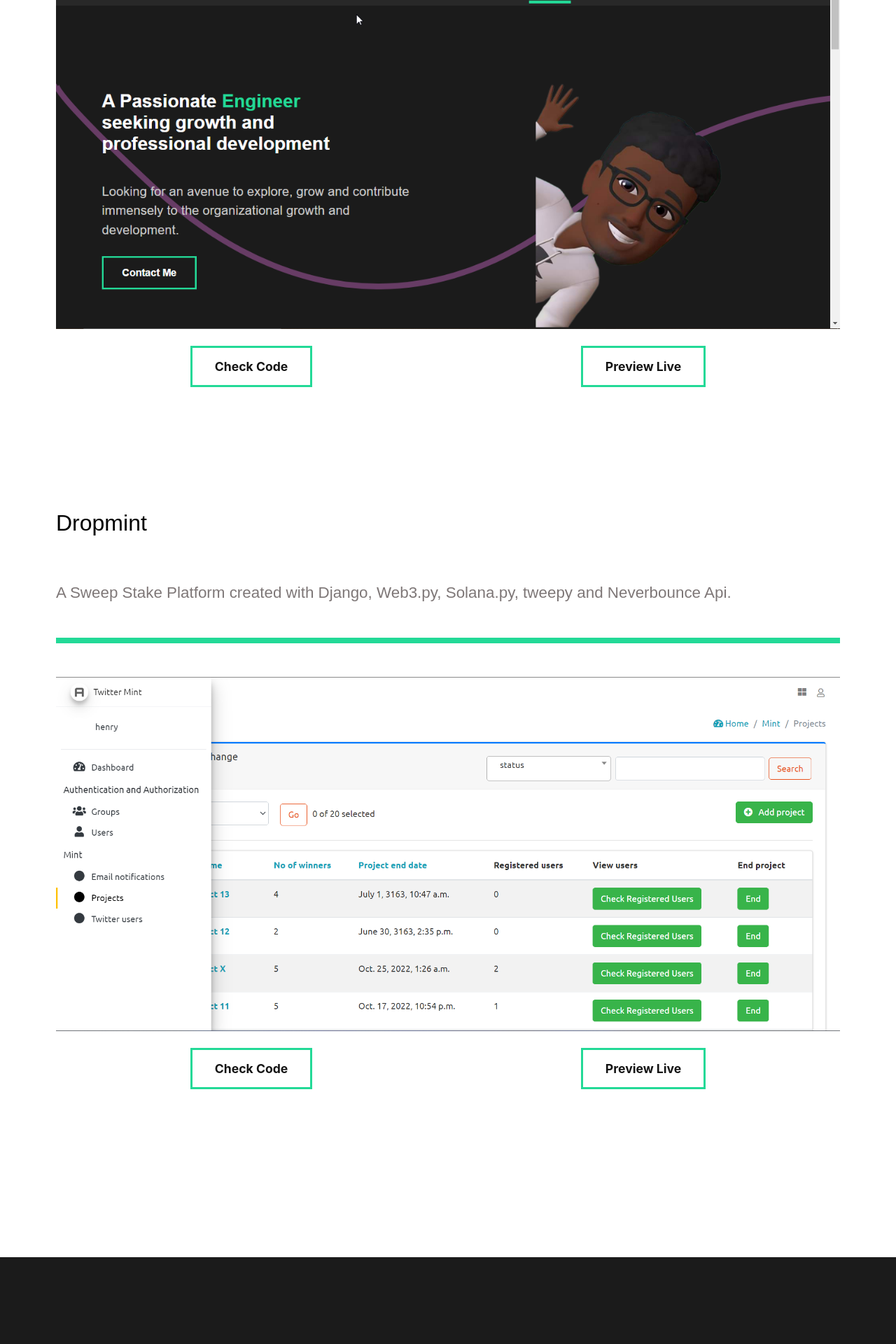
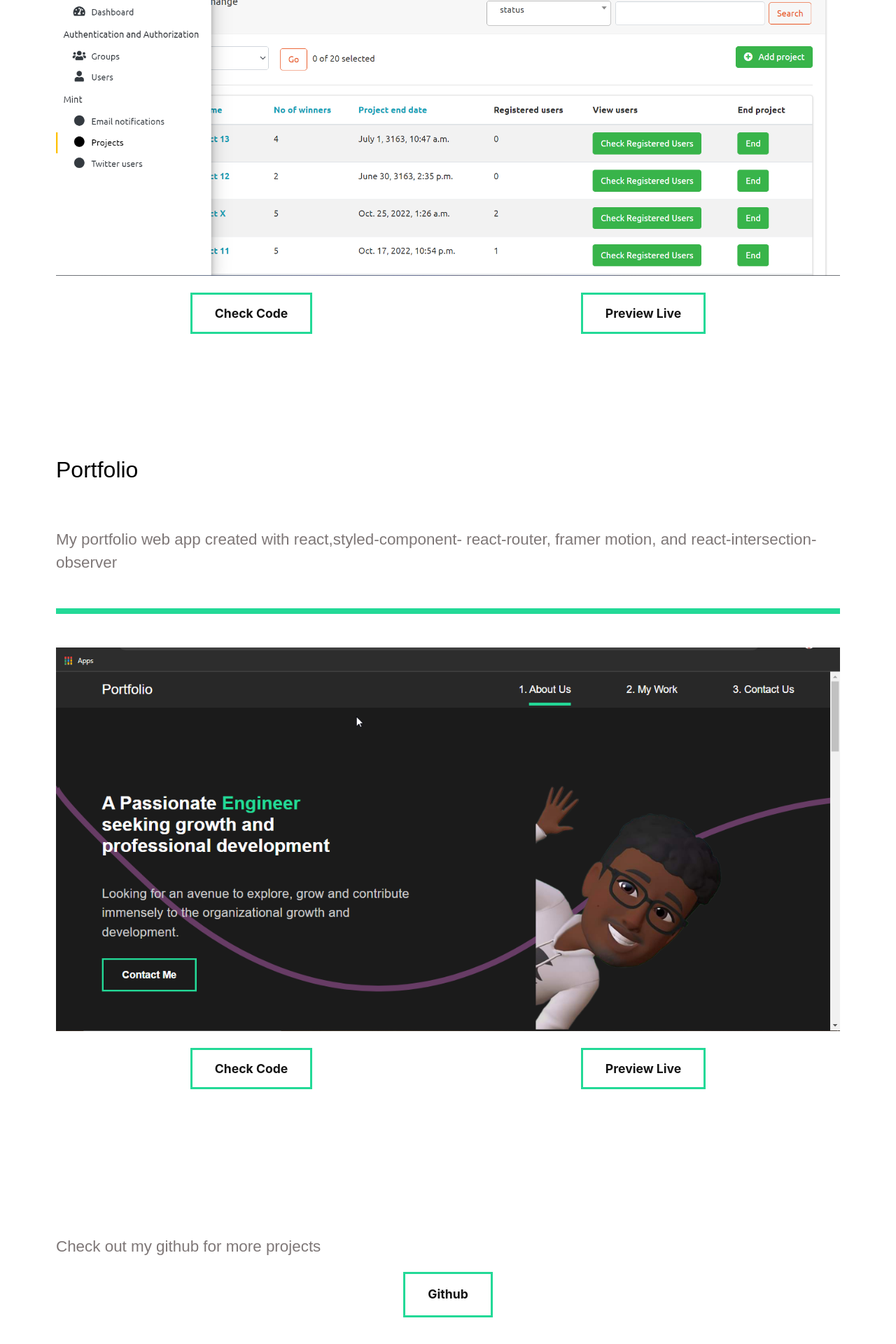
Before and after one commit to HectorGitt/portfolio-new, a React (Create React App) app: page /work in a window 1280 px wide. Shown: the part 3654-5574 px from the top of the page at 70% size. Before the commit the page ends 5450 px from the top, so only its background shows below. Built offline with nearby package versions, Linux system fonts and the light colour scheme; a web font is replaced by a local one.

Commit message:
added github button

```diff
--- a/src/pages/OurWork.js
+++ b/src/pages/OurWork.js
@@ -97,6 +97,30 @@ const OurWork = () => {
         </Buttons>
       </MovieStyle>
 
+
+
+      <MovieStyle
+        ref={element3}
+        variants={fade}
+        animate={controls3}
+        initial="hidden"
+      >
+        <h2>Dropmint</h2>
+        <motion.p variants={fade}>
+          A Sweep Stake Platform created with Django, Web3.py, Solana.py, tweepy and Neverbounce Api.
+        </motion.p>
+        <motion.div variants={lineAnim} className="line"></motion.div>
+        <img src={dropmint} alt="nodo" />
+        <Buttons>
+          <a target="__blank" href="https://github.com/HectorGitt/twitter-mint">
+            Check Code
+          </a>
+          <a target="__blank" href="http://app.dropmint.com/">
+            Preview Live
+          </a>
+        </Buttons>
+      </MovieStyle>
+
       <MovieStyle
         ref={element}
         variants={fade}
@@ -122,29 +146,21 @@ const OurWork = () => {
           </a>
         </Buttons>
       </MovieStyle>
-
-      <MovieStyle
-        ref={element3}
-        variants={fade}
-        animate={controls3}
-        initial="hidden"
-      >
-        <h2>Dropmint</h2>
-        <motion.p variants={fade}>
-          A Sweep Stake Platform created with Django, Web3.py, Solana.py, tweepy and Neverbounce Api.
+      <MovieStyle>
+      <motion.p variants={fade}>
+          Check out my github for more projects
+          <Buttons>
+          <a
+            target="__blank"
+            href="https://github.com/hectorGitt"
+          >
+            Github
+          </a>
+          </Buttons>
         </motion.p>
-        <motion.div variants={lineAnim} className="line"></motion.div>
-        <img src={dropmint} alt="nodo" />
-        <Buttons>
-          <a target="__blank" href="https://github.com/HectorGitt/twitter-mint">
-            Check Code
-          </a>
-          <a target="__blank" href="http://app.dropmint.com/">
-            Preview Live
-          </a>
-        </Buttons>
       </MovieStyle>
     </WorkStyle>
+
   );
 };
 
```
